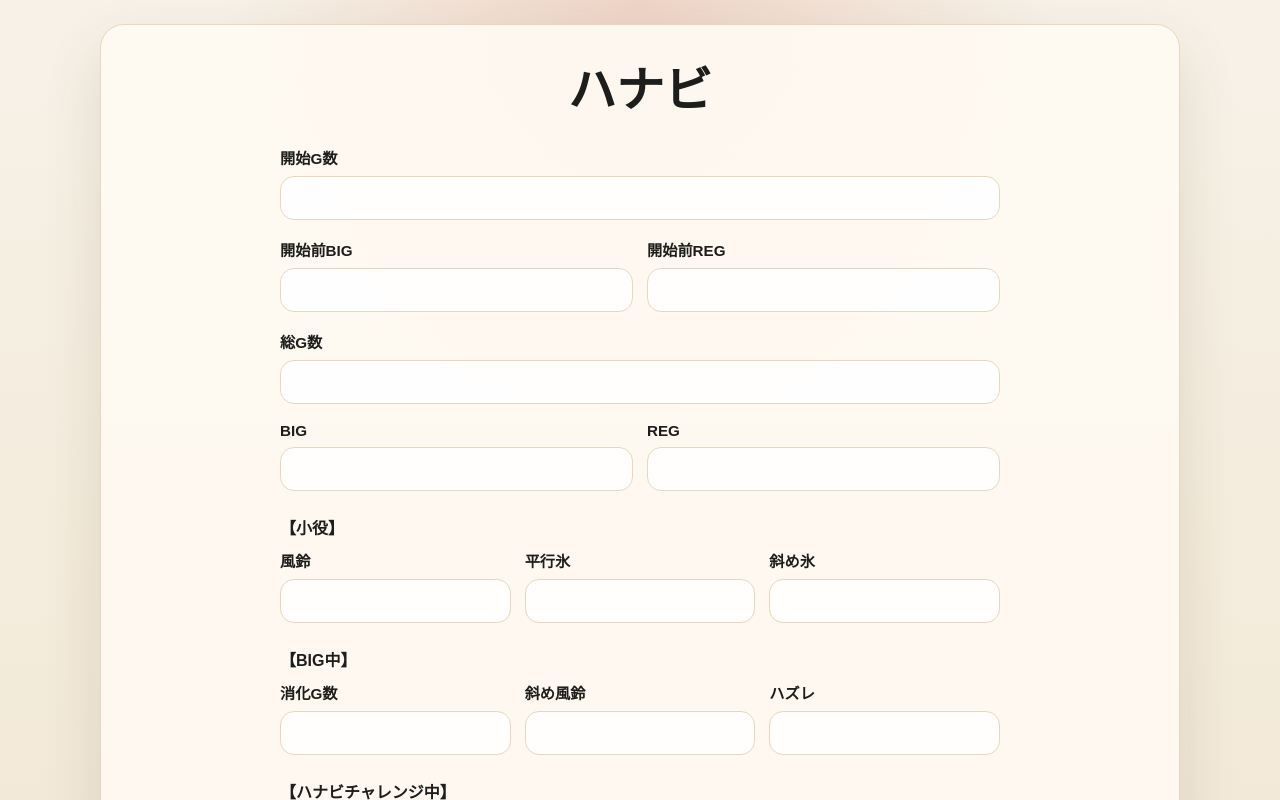
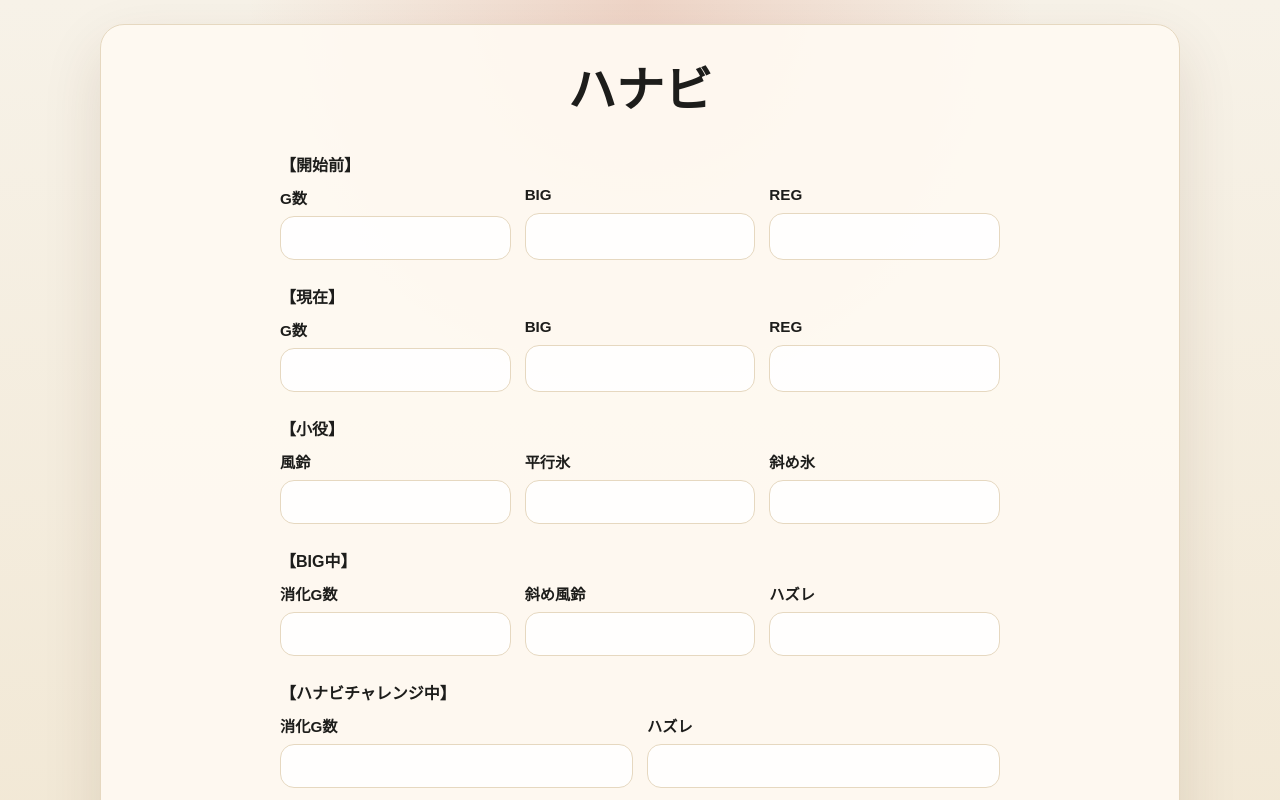
Before and after one commit to umedademu/suisoku, a Next.js app: page /hanabi in a window 1280 px wide. Shown: the top 800 px of the page. Built offline with nearby package versions, Linux system fonts and the light colour scheme.

Commit message:
入力フォームの配置変更

```diff
--- a/app/hanabi/page.tsx
+++ b/app/hanabi/page.tsx
@@ -51,16 +51,12 @@ const settings = [
 
 const inputGroups = [
   {
-    fields: ["開始G数"]
+    title: "開始前",
+    fields: ["G数", "BIG", "REG"]
   },
   {
-    fields: ["開始前BIG", "開始前REG"]
-  },
-  {
-    fields: ["総G数"]
-  },
-  {
-    fields: ["BIG", "REG"]
+    title: "現在",
+    fields: ["G数", "BIG", "REG"]
   },
   {
     title: "小役",
```
Also changed, not shown: 1 other file (tests, documents, lock files or other folders).
